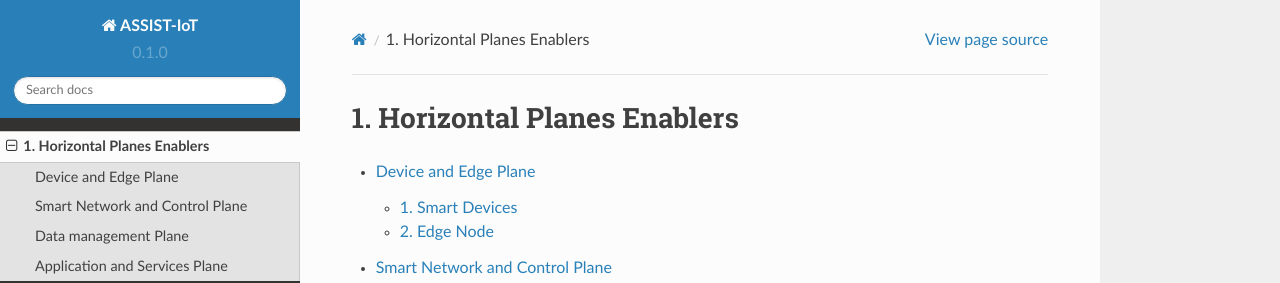
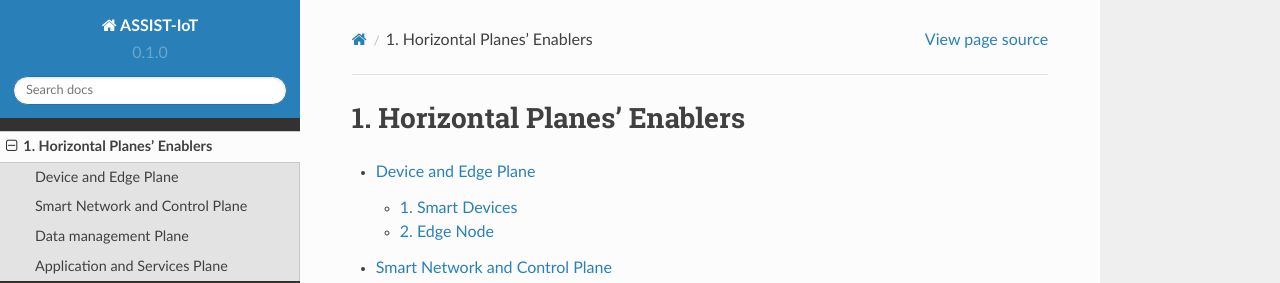
Before and after one commit to assist-iot/assist-iot-documentation, a Sphinx documentation site: the page built from docs/source/horizontal_planes/index.rst, in a window 1280 px wide and 1009 px high. Shown: the top 283 px of the window. Built offline with Sphinx 7.4.7 and the Read the Docs theme 2.0.0, drawn with Linux system fonts in a browser that asks for light colours; pages that are not in the unit, such as notebooks, are missing from menus.

```diff
--- a/docs/source/horizontal_planes/index.rst
+++ b/docs/source/horizontal_planes/index.rst
@@ -1,6 +1,6 @@
-##########################
-Horizontal Planes Enablers
-##########################
+###########################
+Horizontal Planes' Enablers
+###########################
 
 .. toctree::
     :numbered:
```
